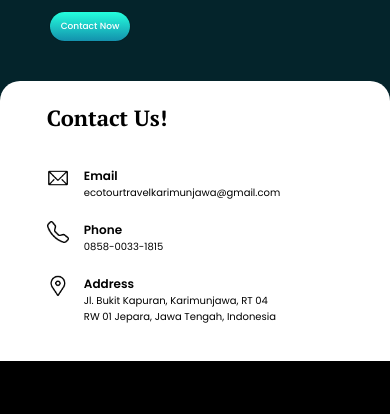
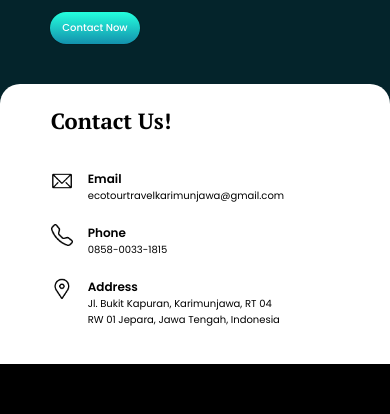
Before and after one commit to fasuyaaaPNG/can-fitness, a plain HTML site: page index.html in a window 390 px wide. Shown: the part 805-1219 px from the top of the page. Drawn offline with Linux system fonts and the light colour scheme.

Commit message:
new button::contact us

```diff
--- a/style.css
+++ b/style.css
@@ -543,9 +543,9 @@ hr {
         font-family: "Poppins", serif;
         font-weight: 500;
         padding: 0 0 0 0;
-        width: 80px;
-        height: 29px;
-        font-size: 9px;
+        width: 90px;
+        height: 32px;
+        font-size: 10px;
         border-radius: 32.5px;
         box-shadow: 0px 0px 1px 0px #000000;
         margin-bottom: -120px;
@@ -554,10 +554,10 @@ hr {
     .contactUs {
         background-color: #FFFFFF;
         color: #000000;
-        width: 88vw;
+        width: 87vw;
         height: 280px;
         border-radius: 20px 20px 0 0;
-        padding: 0 0 0 12vw;
+        padding: 0 0 0 13vw;
     }
 
     .judulContactUs {
```
